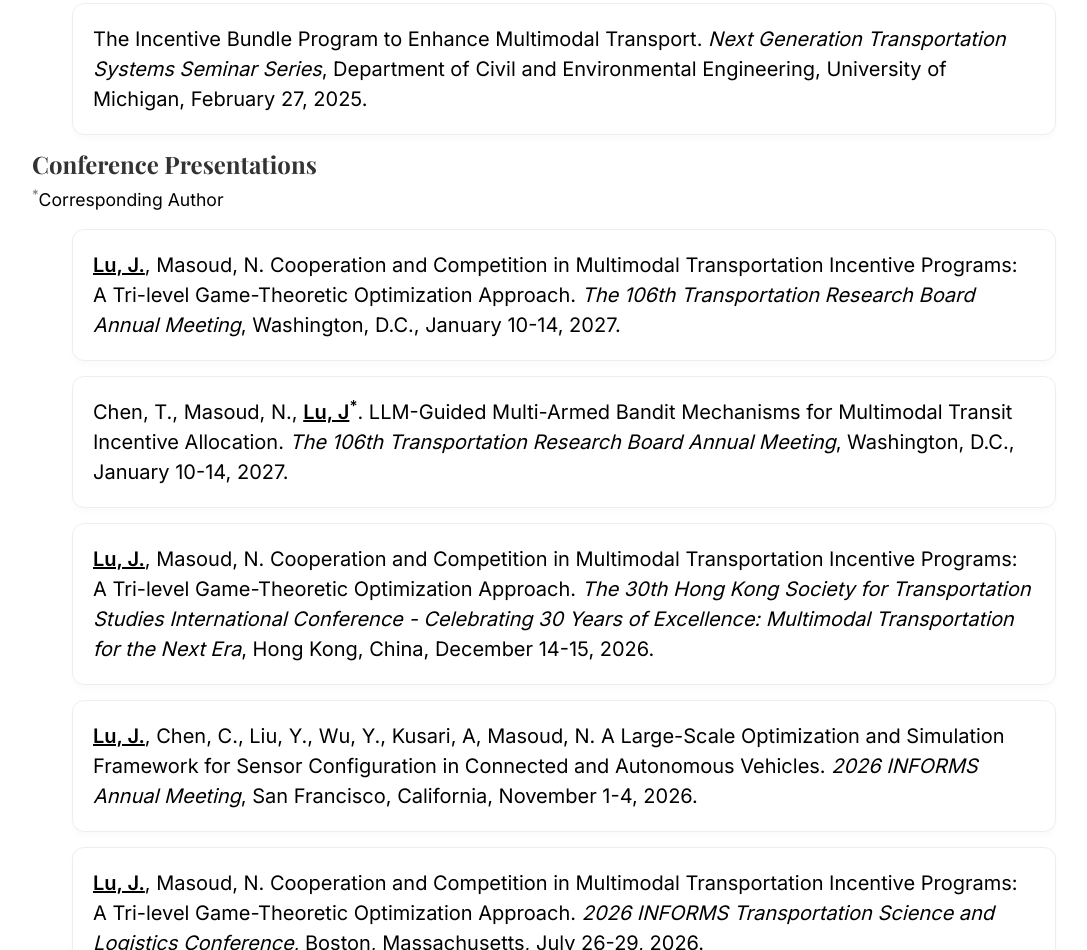
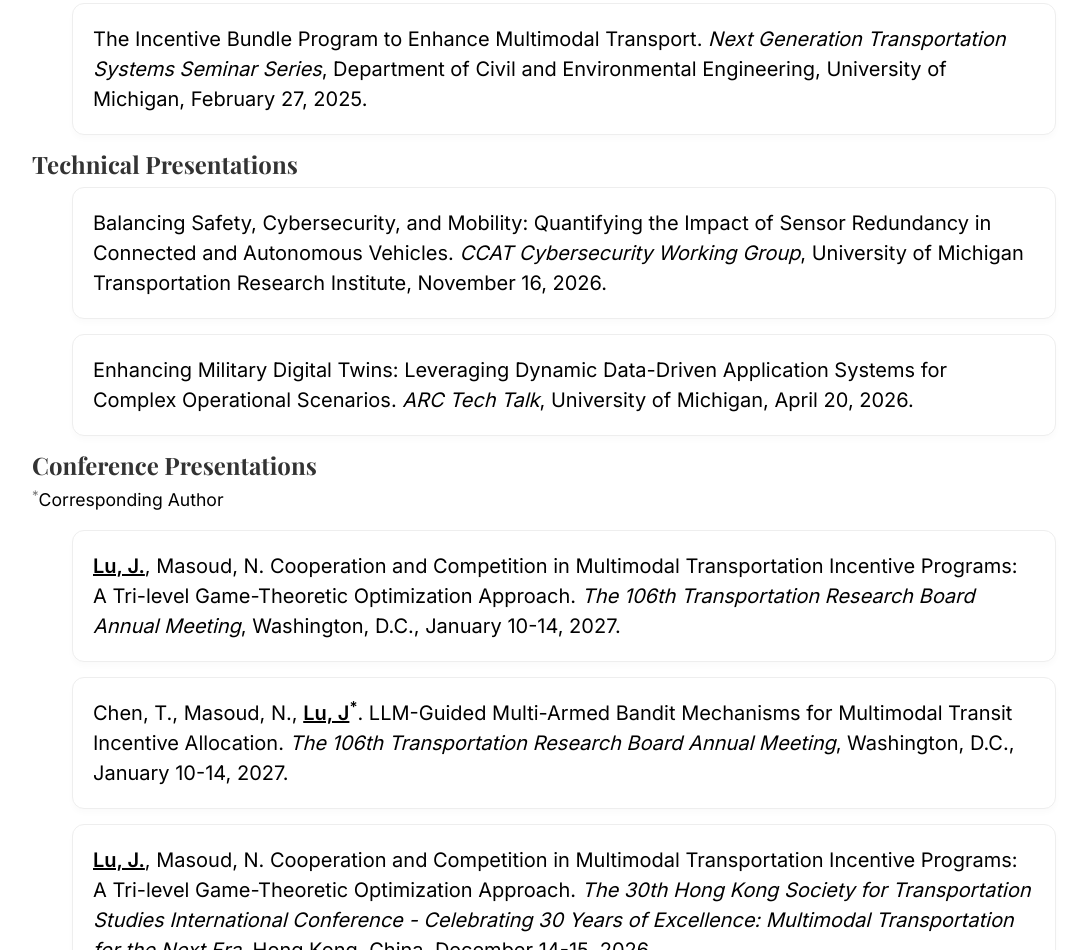
Before and after one commit to jasonphlu/jasonphlu.github.io, a plain HTML site: page research.html in a window 1280 px wide. Shown: the part 1967-2917 px from the top of the page, without its empty margins (96-1183 px from the left). Drawn offline with nearby package versions, Linux system fonts and the light colour scheme.

Commit message:
technical presentations

```diff
--- a/research.html
+++ b/research.html
@@ -61,6 +61,10 @@
             <paper>A Large-Scale Optimization and Simulation Framework for Sensor Configuration in Connected and Autonomous Vehicles. <em>Next Generation Transportation Systems Seminar Series</em>, Department of Civil and Environmental Engineering, University of Michigan, March 19, 2026.</paper>
             <paper>The Incentive Bundle Program to Enhance Multimodal Transport. <em>Next Generation Transportation Systems Seminar Series</em>, Department of Civil and Environmental Engineering, University of Michigan, February 27, 2025.</paper>
 
+            <h2>Technical Presentations</h2>
+            <paper>Balancing Safety, Cybersecurity, and Mobility: Quantifying the Impact of Sensor Redundancy in Connected and Autonomous Vehicles. <em>CCAT Cybersecurity Working Group</em>, University of Michigan Transportation Research Institute, November 16, 2026.</paper>
+            <paper>Enhancing Military Digital Twins: Leveraging Dynamic Data-Driven Application Systems for Complex Operational Scenarios. <em>ARC Tech Talk</em>, University of Michigan, April 20, 2026.</paper>
+
             <h2>Conference Presentations</h2>
             <p><sup>*</sup>Corresponding Author</p>
             <paper><b><u>Lu, J.</u></b>, Masoud, N. Cooperation and Competition in Multimodal Transportation Incentive Programs: A Tri-level Game-Theoretic Optimization Approach. <em>The 106th Transportation Research Board Annual Meeting</em>, Washington, D.C., January 10-14, 2027.</paper>
```
Also changed, not shown: 1 other file.
